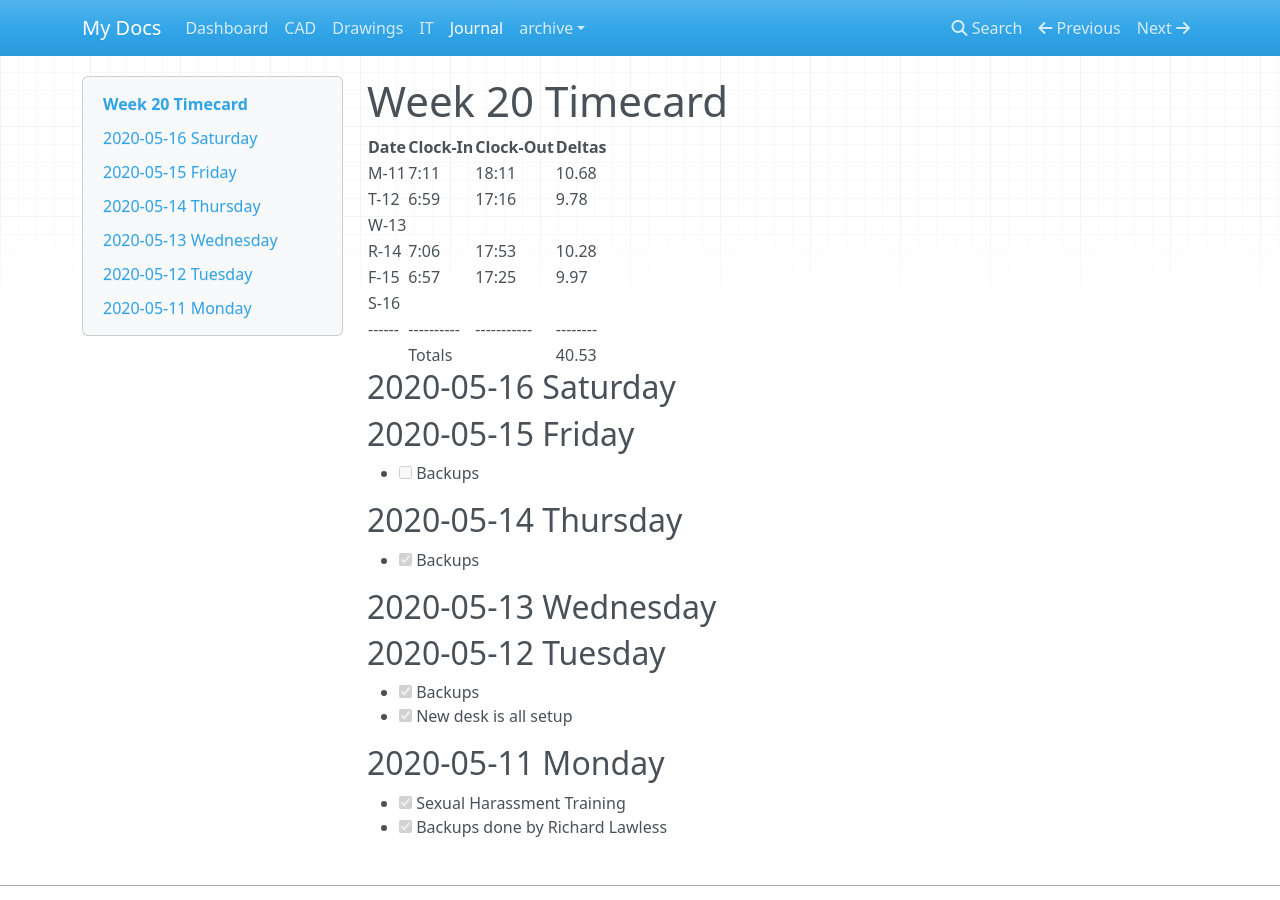
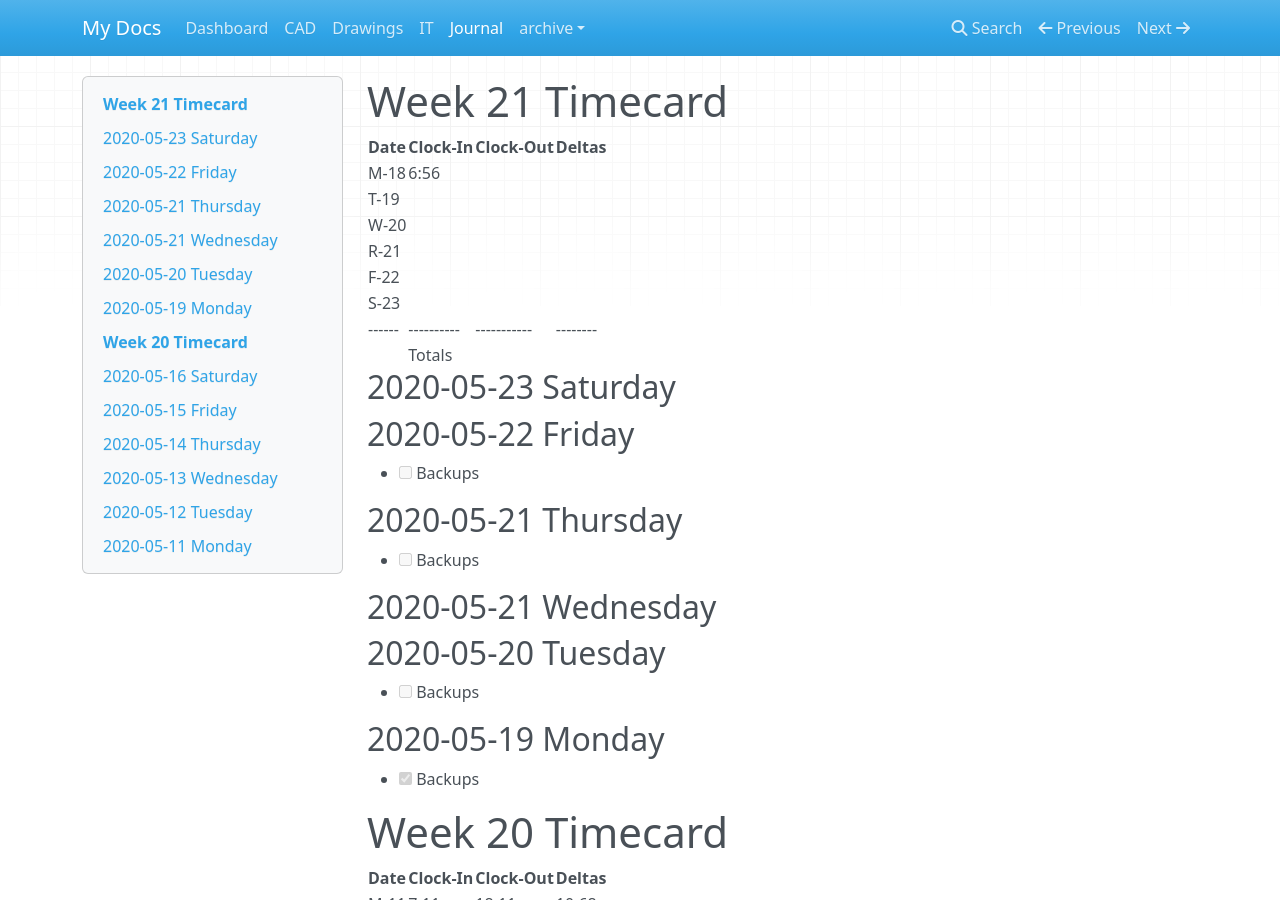
Before and after one commit to linux478/notebook, an MkDocs documentation site: the page built from docs/journal.md, in a window 1280 px wide and 900 px high. Built offline with MkDocs 1.6.1, drawn with Linux system fonts in a browser that asks for light colours; nearby versions of some CDN libraries.

Commit message:
UPDATE FOR THE WEEK

```diff
--- a/docs/journal.md
+++ b/docs/journal.md
@@ -1,6 +1,37 @@
 ---
 title: Journal
 ---
+# Week 21 Timecard
+
+| Date | Clock-In | Clock-Out | Deltas |
+|------|----------|-----------|--------|
+| M-18 |  6:56    |           |        |
+| T-19 |          |           |        |
+| W-20 |          |           |        |
+| R-21 |          |           |        |
+| F-22 |          |           |        |
+| S-23 |          |           |        |
+|------|----------|-----------|--------|
+|      | Totals   |           |        |
+
+## 2020-05-23 Saturday
+## 2020-05-22 Friday
+
+- [ ] Backups
+
+## 2020-05-21 Thursday
+
+- [ ] Backups
+
+## 2020-05-21 Wednesday
+## 2020-05-20 Tuesday
+
+- [ ] Backups
+
+## 2020-05-19 Monday
+
+- [X] Backups
+
 # Week 20 Timecard
 
 | Date | Clock-In | Clock-Out | Deltas |
```
